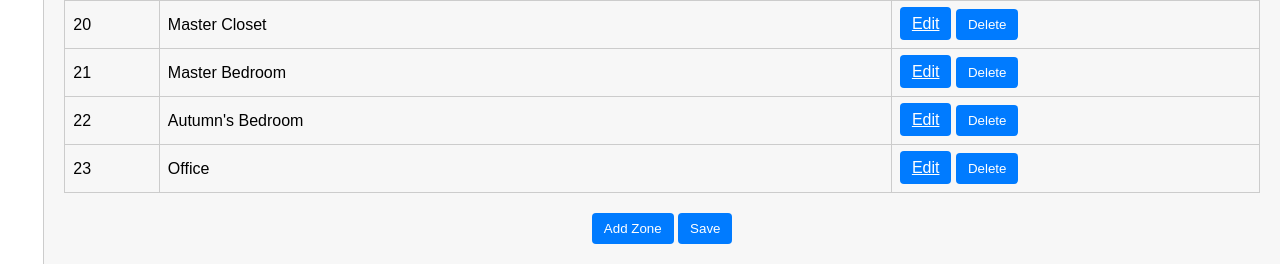
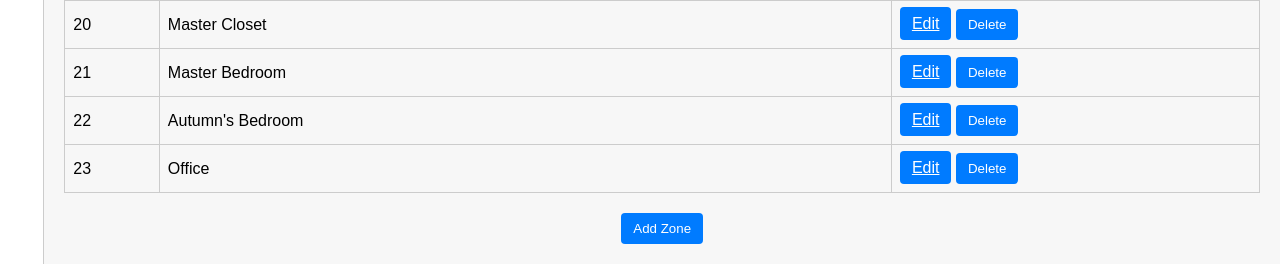
Before and after one commit to mlamoure/indigo-auto-lights, a Flask app: page /zones in a window 1280 px wide. Shown: the part 1006-1270 px from the top of the page. Run offline with Flask 3, Linux system fonts and the light colour scheme; data that the repository does not hold is empty.

Commit message:
fix: Remove save button from zones.html template

```diff
--- a/Auto Lights.indigoPlugin/Contents/Server Plugin/config_web_editor/templates/zones.html
+++ b/Auto Lights.indigoPlugin/Contents/Server Plugin/config_web_editor/templates/zones.html
@@ -43,7 +43,6 @@
             </table>
           </div>
           <button type="button" class="btn" onclick="addZone()">Add Zone</button>
-          <button type="submit" class="btn">Save</button>
         </form>
       </div>
     </div>
```
